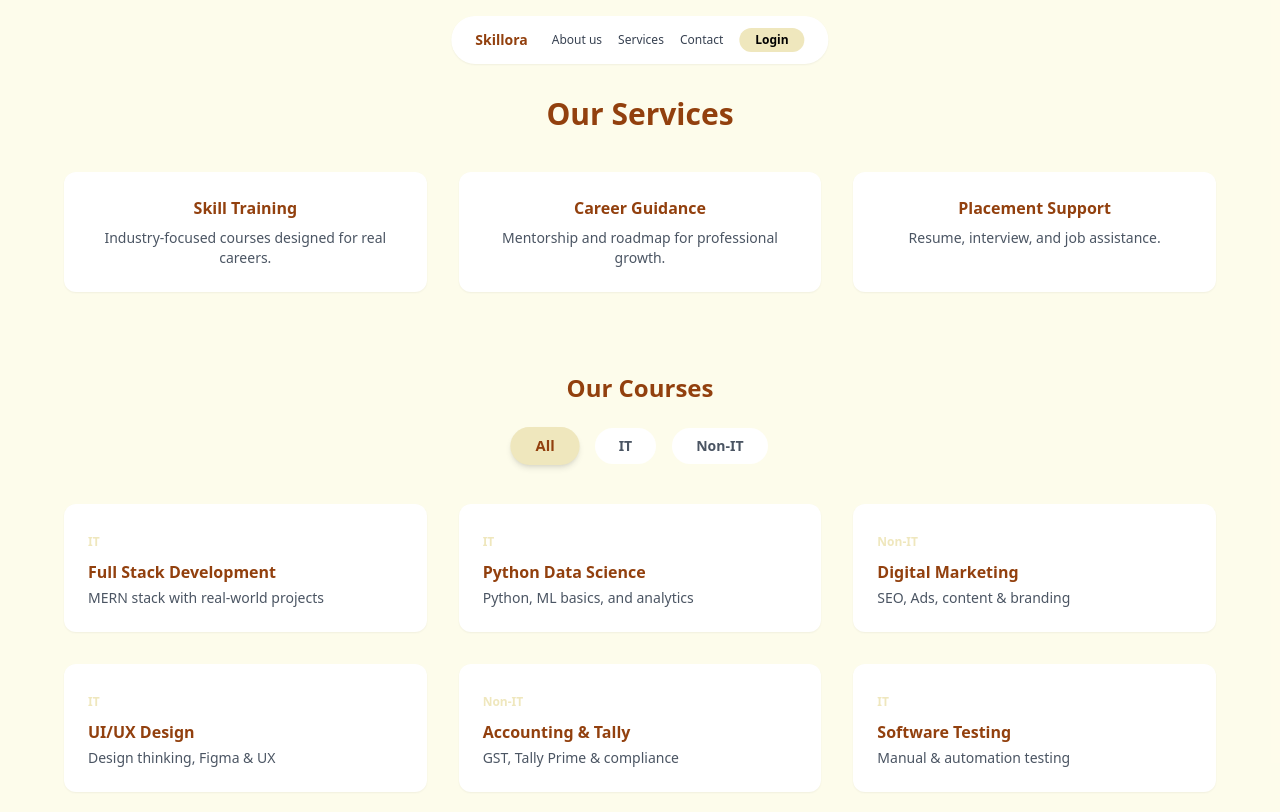
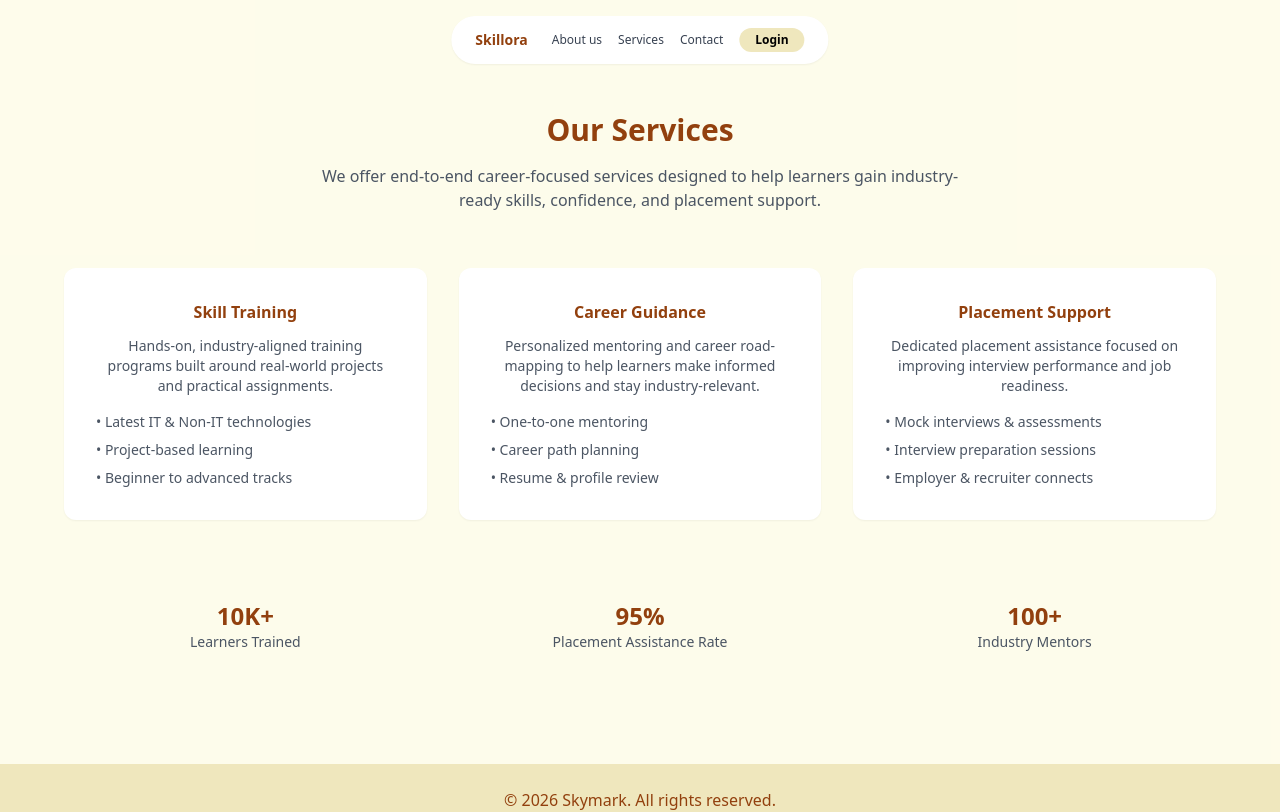
Before and after one commit to aswathi-48/skillora, a React (Vite) app: page /services in a window 1280 px wide. Shown: the top 812 px of the page. Built offline with nearby package versions, Linux system fonts and the light colour scheme.

Commit message:
update service section

```diff
--- a/src/components/Services.jsx
+++ b/src/components/Services.jsx
@@ -1,133 +1,219 @@
-import { useState } from "react";
+export default function Services() {
+  return (
+    <section id="services" className="py-28 bg-secondary px-6">
+      <div className="max-w-6xl mx-auto text-center">
 
-export default function Services() {
-  const [filter, setFilter] = useState("All");
+        {/* Heading */}
+        <h2 className="text-3xl font-bold text-dark mb-4">
+          Our Services
+        </h2>
 
-  const courses = [
-    {
-      title: "Full Stack Development",
-      category: "IT",
-      desc: "MERN stack with real-world projects",
-    },
-    {
-      title: "Python Data Science",
-      category: "IT",
-      desc: "Python, ML basics, and analytics",
-    },
-    {
-      title: "Digital Marketing",
-      category: "Non-IT",
-      desc: "SEO, Ads, content & branding",
-    },
-    {
-      title: "UI/UX Design",
-      category: "IT",
-      desc: "Design thinking, Figma & UX",
-    },
-    {
-      title: "Accounting & Tally",
-      category: "Non-IT",
-      desc: "GST, Tally Prime & compliance",
-    },
-    {
-      title: "Software Testing",
-      category: "IT",
-      desc: "Manual & automation testing",
-    },
-  ];
+        <p className="text-gray-600 max-w-2xl mx-auto mb-14">
+          We offer end-to-end career-focused services designed to help learners
+          gain industry-ready skills, confidence, and placement support.
+        </p>
 
-  const filteredCourses =
-    filter === "All"
-      ? courses
-      : courses.filter((c) => c.category === filter);
+        {/* Services Cards */}
+        <div className="grid md:grid-cols-3 gap-8">
+          {/* Service 1 */}
+          <div className="bg-white p-8 rounded-xl shadow-sm hover:shadow-md transition">
+            <h3 className="font-semibold text-dark mb-3">
+              Skill Training
+            </h3>
+            <p className="text-sm text-gray-600 mb-4">
+              Hands-on, industry-aligned training programs built around real-world
+              projects and practical assignments.
+            </p>
+            <ul className="text-sm text-gray-600 space-y-2 text-left">
+              <li>• Latest IT & Non-IT technologies</li>
+              <li>• Project-based learning</li>
+              <li>• Beginner to advanced tracks</li>
+            </ul>
+          </div>
 
-  return (
-    <section id="services" className="py-24 bg-secondary px-6">
-      {/* Services */}
-      <h2 className="text-3xl font-bold text-dark text-center mb-10">
-        Our Services
-      </h2>
+          {/* Service 2 */}
+          <div className="bg-white p-8 rounded-xl shadow-sm hover:shadow-md transition">
+            <h3 className="font-semibold text-dark mb-3">
+              Career Guidance
+            </h3>
+            <p className="text-sm text-gray-600 mb-4">
+              Personalized mentoring and career road-mapping to help learners
+              make informed decisions and stay industry-relevant.
+            </p>
+            <ul className="text-sm text-gray-600 space-y-2 text-left">
+              <li>• One-to-one mentoring</li>
+              <li>• Career path planning</li>
+              <li>• Resume & profile review</li>
+            </ul>
+          </div>
 
-      <div className="max-w-6xl mx-auto grid md:grid-cols-3 gap-8 mb-20">
-        {[
-          ["Skill Training", "Industry-focused courses designed for real careers."],
-          ["Career Guidance", "Mentorship and roadmap for professional growth."],
-          ["Placement Support", "Resume, interview, and job assistance."],
-        ].map(([title, desc], i) => (
-          <div
-            key={i}
-            className="
-              group bg-white p-6 rounded-xl shadow-sm text-center
-              transition-all duration-300 ease-out
-              hover:-translate-y-2 hover:shadow-lg
-            "
-          >
-            <h3 className="font-semibold text-dark mb-2 group-hover:text-primary transition">
-              {title}
+          {/* Service 3 */}
+          <div className="bg-white p-8 rounded-xl shadow-sm hover:shadow-md transition">
+            <h3 className="font-semibold text-dark mb-3">
+              Placement Support
             </h3>
-            <p className="text-sm text-gray-600">{desc}</p>
+            <p className="text-sm text-gray-600 mb-4">
+              Dedicated placement assistance focused on improving interview
+              performance and job readiness.
+            </p>
+            <ul className="text-sm text-gray-600 space-y-2 text-left">
+              <li>• Mock interviews & assessments</li>
+              <li>• Interview preparation sessions</li>
+              <li>• Employer & recruiter connects</li>
+            </ul>
           </div>
-        ))}
-      </div>
-
-      {/* Courses Section */}
-      <div className="max-w-6xl mx-auto">
-        <h3 className="text-2xl font-bold text-dark text-center mb-6">
-          Our Courses
-        </h3>
-
-        {/* Filter Bar */}
-        <div className="flex justify-center gap-4 mb-10">
-          {["All", "IT", "Non-IT"].map((item) => (
-            <button
-              key={item}
-              onClick={() => setFilter(item)}
-              className={`px-6 py-2 rounded-full text-sm font-semibold transition-all duration-300
-                ${
-                  filter === item
-                    ? "bg-primary text-dark scale-105 shadow-md"
-                    : "bg-white text-gray-600 hover:bg-gray-100 hover:scale-105"
-                }`}
-            >
-              {item}
-            </button>
-          ))}
         </div>
 
-        {/* Course Cards */}
-        <div className="grid md:grid-cols-3 gap-8">
-          {filteredCourses.map((course, i) => (
-            <div
-              key={i}
-              className="
-                group relative bg-white p-6 rounded-xl shadow-sm
-                transition-all duration-300 ease-out
-                hover:-translate-y-2 hover:shadow-xl
-              "
-            >
-              {/* Top Accent Bar */}
-              <span className="
-                absolute top-0 left-0 w-full h-1 rounded-t-xl
-                bg-primary scale-x-0 origin-left
-                transition-transform duration-300
-                group-hover:scale-x-100
-              " />
-
-              <span className="text-xs font-semibold text-primary">
-                {course.category}
-              </span>
-
-              <h4 className="mt-2 font-semibold text-dark group-hover:text-primary transition">
-                {course.title}
-              </h4>
-
-              <p className="text-sm text-gray-600 mt-1">
-                {course.desc}
-              </p>
-            </div>
-          ))}
+        {/* Trust Indicators */}
+        <div className="mt-20 grid sm:grid-cols-3 gap-8 text-center">
+          <div>
+            <h4 className="text-2xl font-bold text-dark">10K+</h4>
+            <p className="text-sm text-gray-600">Learners Trained</p>
+          </div>
+          <div>
+            <h4 className="text-2xl font-bold text-dark">95%</h4>
+            <p className="text-sm text-gray-600">Placement Assistance Rate</p>
+          </div>
+          <div>
+            <h4 className="text-2xl font-bold text-dark">100+</h4>
+            <p className="text-sm text-gray-600">Industry Mentors</p>
+          </div>
         </div>
       </div>
     </section>
   );
 }
+
+// import { useState } from "react";
+
+// export default function Services() {
+//   const [filter, setFilter] = useState("All");
+
+//   const courses = [
+//     {
+//       title: "Full Stack Development",
+//       category: "IT",
+//       desc: "MERN stack with real-world projects",
+//     },
+//     {
+//       title: "Python Data Science",
+//       category: "IT",
+//       desc: "Python, ML basics, and analytics",
+//     },
+//     {
+//       title: "Digital Marketing",
+//       category: "Non-IT",
+//       desc: "SEO, Ads, content & branding",
+//     },
+//     {
+//       title: "UI/UX Design",
+//       category: "IT",
+//       desc: "Design thinking, Figma & UX",
+//     },
+//     {
+//       title: "Accounting & Tally",
+//       category: "Non-IT",
+//       desc: "GST, Tally Prime & compliance",
+//     },
+//     {
+//       title: "Software Testing",
+//       category: "IT",
+//       desc: "Manual & automation testing",
+//     },
+//   ];
+
+//   const filteredCourses =
+//     filter === "All"
+//       ? courses
+//       : courses.filter((c) => c.category === filter);
+
+//   return (
+//     <section id="services" className="py-24 bg-secondary px-6">
+//       {/* Services */}
+//       <h2 className="text-3xl font-bold text-dark text-center mb-10">
+//         Our Services
+//       </h2>
+
+//       <div className="max-w-6xl mx-auto grid md:grid-cols-3 gap-8 mb-20">
+//         {[
+//           ["Skill Training", "Industry-focused courses designed for real careers."],
+//           ["Career Guidance", "Mentorship and roadmap for professional growth."],
+//           ["Placement Support", "Resume, interview, and job assistance."],
+//         ].map(([title, desc], i) => (
+//           <div
+//             key={i}
+//             className="
+//               group bg-white p-6 rounded-xl shadow-sm text-center
+//               transition-all duration-300 ease-out
+//               hover:-translate-y-2 hover:shadow-lg
+//             "
+//           >
+//             <h3 className="font-semibold text-dark mb-2 group-hover:text-primary transition">
+//               {title}
+//             </h3>
+//             <p className="text-sm text-gray-600">{desc}</p>
+//           </div>
+//         ))}
+//       </div>
+
+//       {/* Courses Section */}
+//       <div className="max-w-6xl mx-auto">
+//         <h3 className="text-2xl font-bold text-dark text-center mb-6">
+//           Our Courses
+//         </h3>
+
+//         {/* Filter Bar */}
+//         <div className="flex justify-center gap-4 mb-10">
+//           {["All", "IT", "Non-IT"].map((item) => (
+//             <button
+//               key={item}
+//               onClick={() => setFilter(item)}
+//               className={`px-6 py-2 rounded-full text-sm font-semibold transition-all duration-300
+//                 ${
+//                   filter === item
+//                     ? "bg-primary text-dark scale-105 shadow-md"
+//                     : "bg-white text-gray-600 hover:bg-gray-100 hover:scale-105"
+//                 }`}
+//             >
+//               {item}
+//             </button>
+//           ))}
+//         </div>
+
+//         {/* Course Cards */}
+//         <div className="grid md:grid-cols-3 gap-8">
+//           {filteredCourses.map((course, i) => (
+//             <div
+//               key={i}
+//               className="
+//                 group relative bg-white p-6 rounded-xl shadow-sm
+//                 transition-all duration-300 ease-out
+//                 hover:-translate-y-2 hover:shadow-xl
+//               "
+//             >
+//               {/* Top Accent Bar */}
+//               <span className="
+//                 absolute top-0 left-0 w-full h-1 rounded-t-xl
+//                 bg-primary scale-x-0 origin-left
+//                 transition-transform duration-300
+//                 group-hover:scale-x-100
+//               " />
+
+//               <span className="text-xs font-semibold text-primary">
+//                 {course.category}
+//               </span>
+
+//               <h4 className="mt-2 font-semibold text-dark group-hover:text-primary transition">
+//                 {course.title}
+//               </h4>
+
+//               <p className="text-sm text-gray-600 mt-1">
+//                 {course.desc}
+//               </p>
+//             </div>
+//           ))}
+//         </div>
+//       </div>
+//     </section>
+//   );
+// }
```
